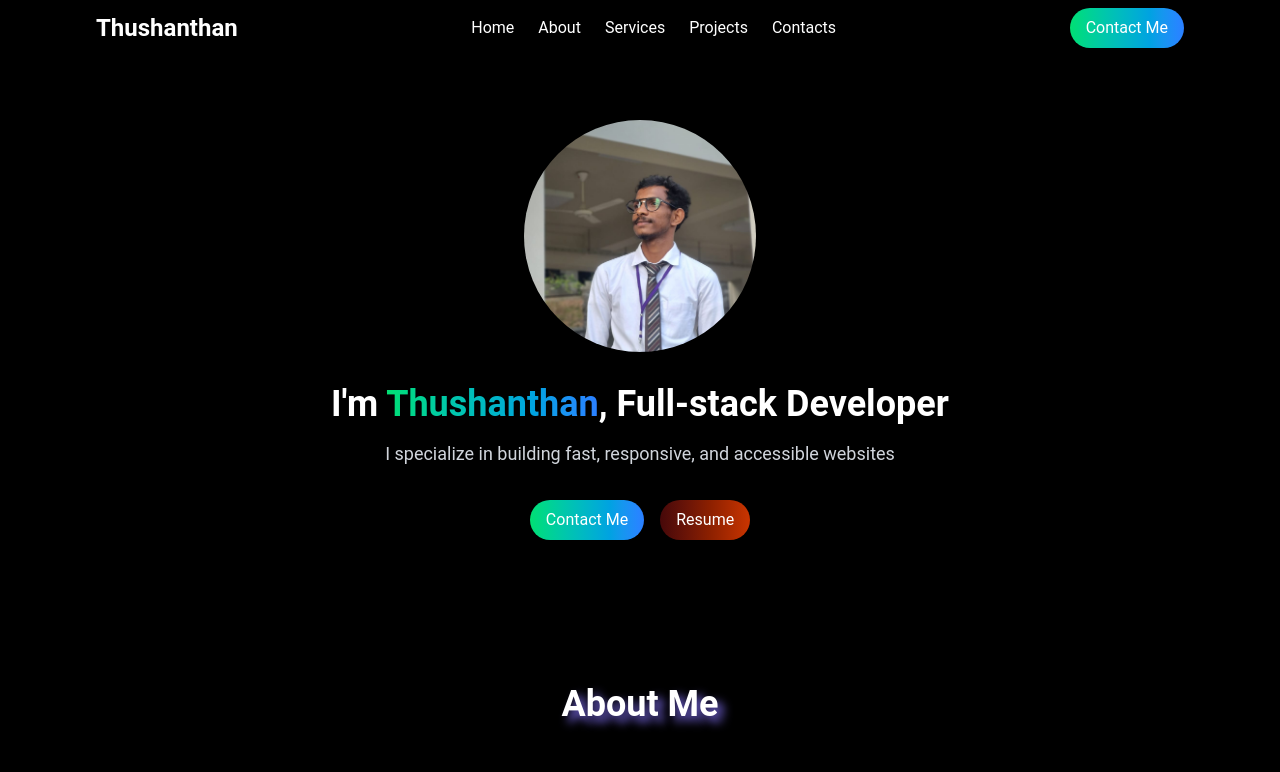
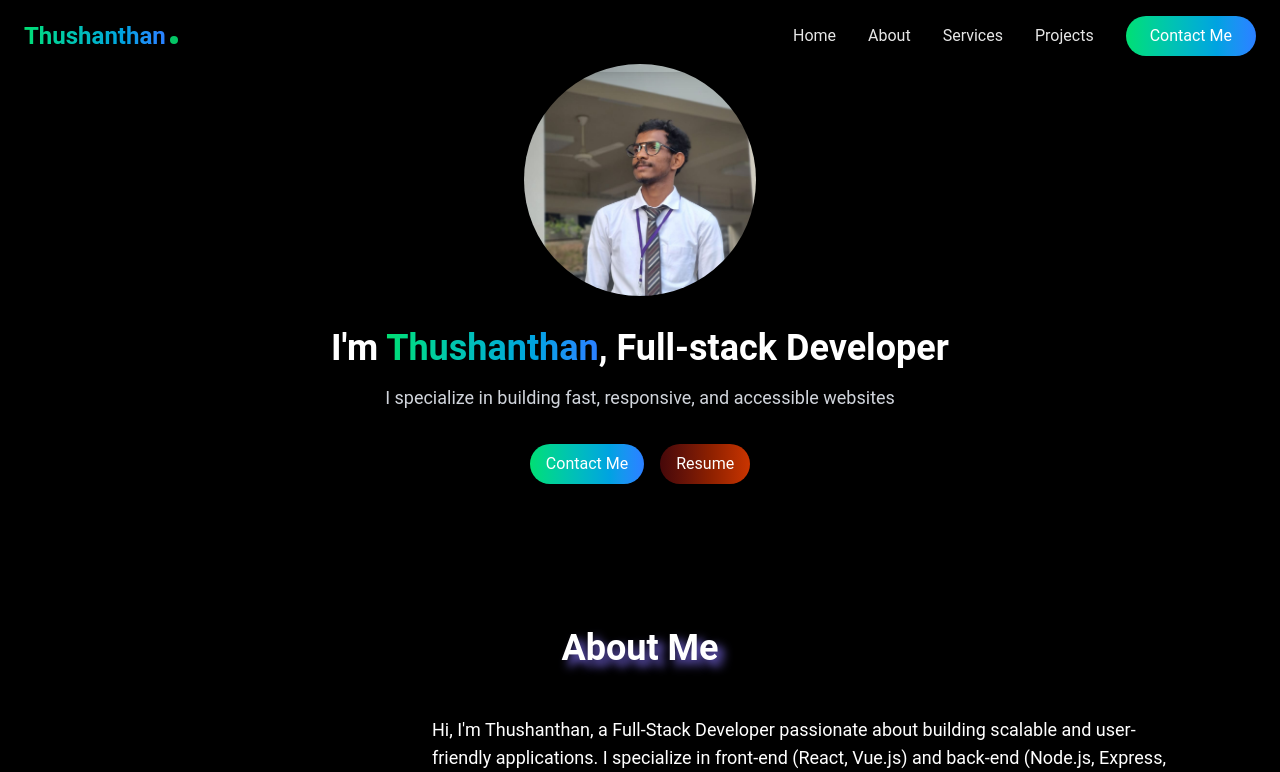
Before and after one commit to Thushan2002/my-portfolio-react-vite-tailwind, a React (Vite) app: page / in a window 1280 px wide. Shown: the top 772 px of the page. Built offline with nearby package versions, Linux system fonts and the light colour scheme.

Commit message:
feat: navbar improved

```diff
--- a/src/Components/Navbar.jsx
+++ b/src/Components/Navbar.jsx
@@ -1,21 +1,91 @@
-import React from 'react'
+import React, { useState, useEffect } from "react";
+import { motion } from "framer-motion";
 
 const Navbar = () => {
+  const [scrolled, setScrolled] = useState(false);
+
+  useEffect(() => {
+    const handleScroll = () => {
+      setScrolled(window.scrollY > 10);
+    };
+    window.addEventListener("scroll", handleScroll);
+    return () => window.removeEventListener("scroll", handleScroll);
+  }, []);
+
   return (
-    <nav className='bg-black text-white px-8 md:px-16 lg:px-24'>
-        <div className='container py-2 flex justify-center md:justify-between items-center'>
-            <div className='text-2xl font-bold hidden md:inline'>Thushanthan</div>
-            <div className='space-x-6'>
-                <a href="#home" className='hover:text-gray-400'>Home</a>
-                <a href="#about" className='hover:text-gray-400'>About</a>
-                <a href="#services" className='hover:text-gray-400'>Services</a>
-                <a href="#projects" className='hover:text-gray-400'>Projects</a>
-                <a href="#contacts" className='hover:text-gray-400'>Contacts</a>
-            </div>
-            <button className='bg-gradient-to-r from-green-400 to-blue-500 text-white hidden md:inline transform transition-transform duration-300 hover:scale-105 px-4 py-2 rounded-full'>Contact Me</button>
+    <motion.nav
+      initial={{ y: -100 }}
+      animate={{ y: 0 }}
+      transition={{ duration: 0.5, ease: "easeOut" }}
+      className={`fixed top-0 left-0 w-full z-50 ${
+        scrolled ? "bg-black/80 backdrop-blur-lg" : "bg-transparent"
+      } transition-all duration-300 ease-in-out shadow-lg`}>
+      <div className="container mx-auto px-6 py-4">
+        <div className="flex justify-between items-center">
+          {/* Logo with 3D hover effect */}
+          <motion.div
+            whileHover={{ scale: 1.05 }}
+            whileTap={{ scale: 0.95 }}
+            className="text-2xl font-bold cursor-pointer">
+            <span className="bg-gradient-to-r from-green-400 to-blue-500 text-transparent bg-clip-text">
+              Thushanthan
+            </span>
+            <span className="inline-block w-2 h-2 ml-1 bg-green-400 rounded-full animate-pulse"></span>
+          </motion.div>
+
+          {/* Desktop Navigation */}
+          <div className="hidden md:flex items-center space-x-8">
+            {["Home", "About", "Services", "Projects"].map((item, i) => (
+              <motion.a
+                key={i}
+                href={`#${item.toLowerCase()}`}
+                className="relative group text-white/90 hover:text-green-400 hover:border-b border-b-green-400 transition-colors duration-300"
+                whileHover={{ scale: 1.05 }}>
+                {item}
+                <motion.span
+                  className="absolute left-0 bottom-0 w-0 h-0.5 bg-gradient-to-r from-green-400 to-blue-500 transition-all duration-300 group-hover:w-full"
+                  initial={{ width: 0 }}
+                  whileHover={{ width: "100%" }}
+                />
+              </motion.a>
+            ))}
+
+            {/* Contact Button with floating animation */}
+            <motion.a
+              className="px-6 py-2 rounded-full bg-gradient-to-r from-green-400 to-blue-500 text-white shadow-lg relative overflow-hidden group"
+              whileHover={{
+                scale: 1.05,
+                boxShadow: "0 10px 25px -5px rgba(74, 222, 128, 0.4)",
+              }}
+              href={"#contact"}
+              whileTap={{ scale: 0.95 }}>
+              <span className="relative z-10">Contact Me</span>
+              <motion.span
+                className="absolute inset-0 bg-gradient-to-r from-blue-500 to-green-400 opacity-0 group-hover:opacity-100 transition-opacity duration-300"
+                initial={{ opacity: 0 }}
+              />
+            </motion.a>
+          </div>
+
+          {/* Mobile menu button (would need state and additional components for full functionality) */}
+          <button className="md:hidden text-white focus:outline-none">
+            <svg
+              className="w-6 h-6"
+              fill="none"
+              stroke="currentColor"
+              viewBox="0 0 24 24">
+              <path
+                strokeLinecap="round"
+                strokeLinejoin="round"
+                strokeWidth={2}
+                d="M4 6h16M4 12h16M4 18h16"
+              />
+            </svg>
+          </button>
         </div>
-    </nav>
-  )
-}
+      </div>
+    </motion.nav>
+  );
+};
 
-export default Navbar
+export default Navbar;
```
